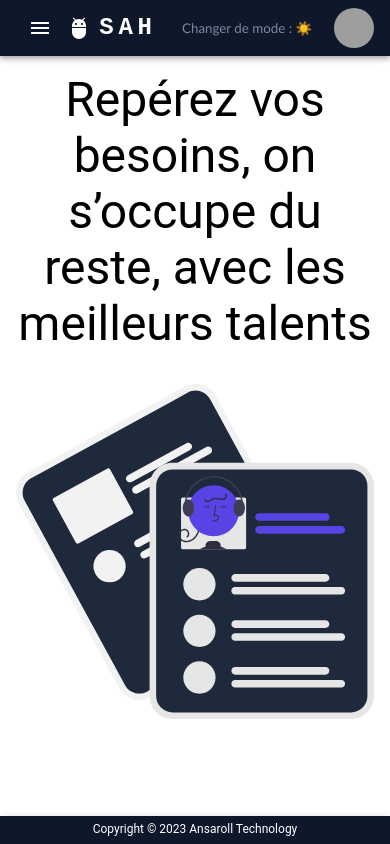
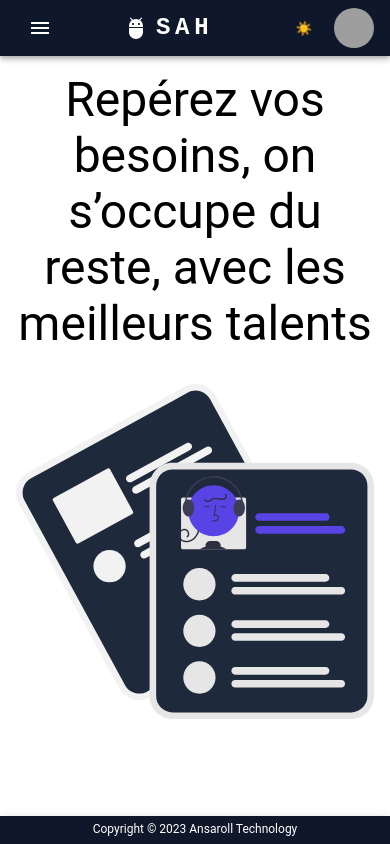
Before and after one commit to ansaroll/Sahobisoa, a React (Create React App) app in the folder Sah/sah/: page / in a window 390 px wide. Built offline with nearby package versions, Linux system fonts and the light colour scheme; grey boxes are pictures that could not be loaded; a web font is replaced by a local one.

Commit message:
ui header mobile

```diff
--- a/Sah/sah/src/components/Header.tsx
+++ b/Sah/sah/src/components/Header.tsx
@@ -18,6 +18,7 @@ import BrightnessMediumIcon from '@mui/icons-material/BrightnessMedium';
 import { NightModeButton } from "./styled/Atom";
 import { useContext } from "react";
 import { ThemeContext } from "../utils/context";
+import { useMediaQuery, Theme } from "@mui/material";
 
 
 const pages = [
@@ -28,6 +29,8 @@ const pages = [
 const settings = ["Profile", "Account", "Dashboard", "Logout"];
 
 const Header = () => {
+
+  const isSmorDown = useMediaQuery((theme:Theme) => theme.breakpoints.down('sm'))
 
   const { toggleTheme, theme } = useContext(ThemeContext)
   const navigate = useNavigate();
@@ -157,7 +160,7 @@ const Header = () => {
                 onClick={() => toggleTheme()}
                 data-testid="night-mode-btn"
               >
-                Changer de mode : {theme === 'light' ? '☀️' : '🌙'}
+               { isSmorDown? '' : 'Changer de mode :'} {theme === 'light' ? '☀️' : '🌙'}
               </NightModeButton>
               <Tooltip title="Open settings">
                 <IconButton onClick={handleOpenUserMenu} sx={{ p: 0 }}>
```
